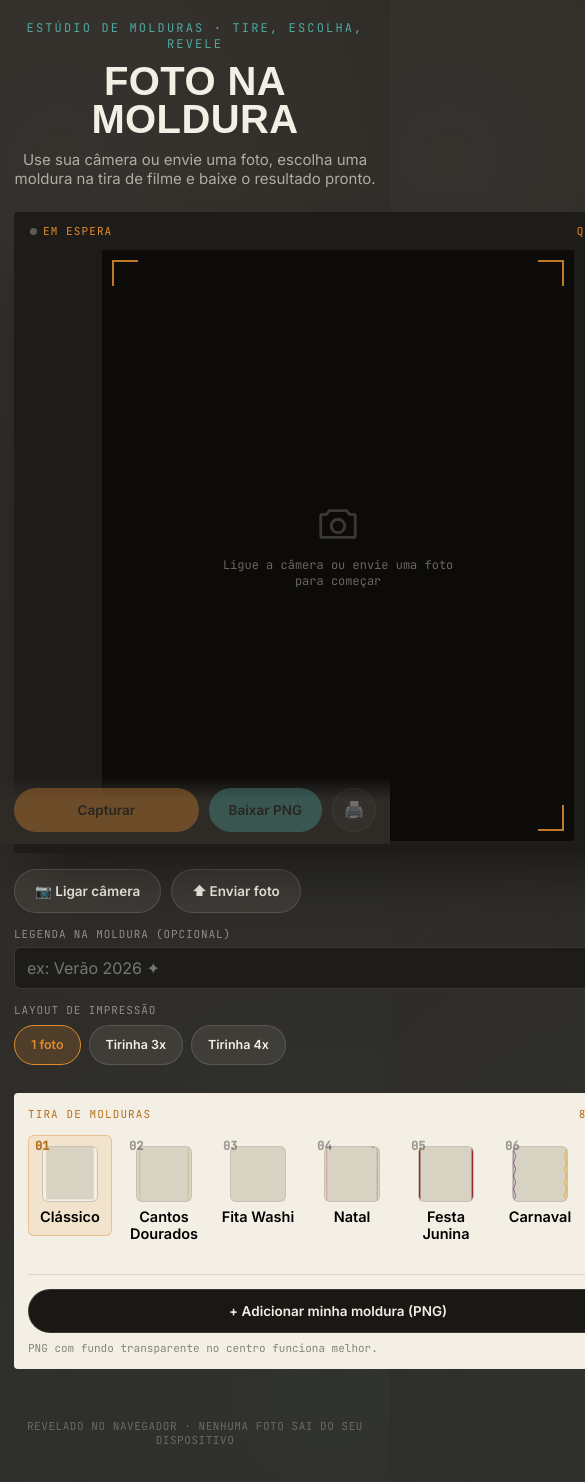
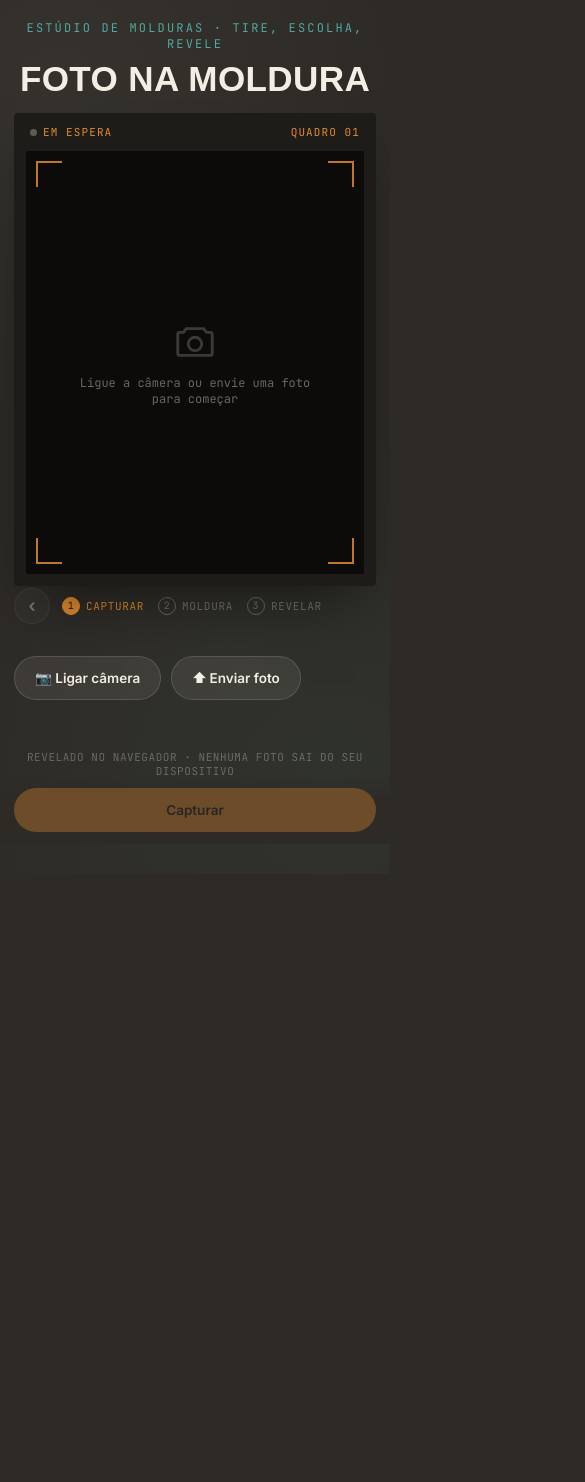
Before and after one commit to ruan-codes/estudio-molduras, a React (Vite) app: page / in a window 390 px wide. Shown: the top 1482 px of the page, 585 px wide, since content can reach past the window. After the commit the page ends 874 px from the top, so only its background shows below. Built offline with nearby package versions, Linux system fonts and the light colour scheme; a web font is replaced by a local one.

Commit message:
feat: refactor app structure to implement wizard flow with new components

```diff
--- a/src/App.jsx
+++ b/src/App.jsx
@@ -2,10 +2,10 @@ import { useEffect, useRef, useState } from 'react'
 import Header from './components/Header.jsx'
 import Footer from './components/Footer.jsx'
 import Viewfinder from './components/Viewfinder.jsx'
-import Controls from './components/Controls.jsx'
-import CaptionInput from './components/CaptionInput.jsx'
+import StepProgress from './components/StepProgress.jsx'
+import CameraActions from './components/CameraActions.jsx'
+import ResultPanel from './components/ResultPanel.jsx'
 import FrameStrip from './components/FrameStrip.jsx'
-import PrintOptions from './components/PrintOptions.jsx'
 import { useCamera } from './hooks/useCamera.js'
 import { captureVideoFrame, loadImage, renderComposite, renderPrintStrip } from './utils/canvas.js'
 import { frames as builtInFrames } from './data/frames.js'
@@ -31,6 +31,13 @@ export default function App() {
   const [caption, setCaption] = useState('')
   const [hasResult, setHasResult] = useState(false)
   const [printLayout, setPrintLayout] = useState('single')
+
+  // Etapa do fluxo mobile (1 Capturar · 2 Moldura · 3 Revelar). No desktop
+  // esse estado é ignorado visualmente — lá as duas áreas ficam sempre
+  // visíveis lado a lado (ver regras dentro de @media no global.css).
+  const [step, setStep] = useState(1)
+  const nextStep = () => setStep((s) => Math.min(3, s + 1))
+  const prevStep = () => setStep((s) => Math.max(1, s - 1))
 
   const allFrames = [...builtInFrames, ...customFrames]
   const activeFrame = allFrames.find((f) => f.id === activeFrameId) || null
@@ -63,6 +70,7 @@ export default function App() {
     const img = await captureVideoFrame(videoRef.current, facingMode === 'user')
     setPhotoImg(img)
     stopCamera()
+    setStep(2) // depois de capturar, segue automaticamente pra escolha de moldura
   }
 
   function handleUploadClick() {
@@ -74,6 +82,7 @@ export default function App() {
     reader.onload = async (ev) => {
       const img = await loadImage(ev.target.result)
       setPhotoImg(img)
+      setStep(2) // mesma lógica de avanço automático ao enviar uma foto
     }
     reader.readAsDataURL(file)
   }
@@ -114,11 +123,9 @@ export default function App() {
   const frameCounterLabel = `QUADRO ${String(frameIndex + 1).padStart(2, '0')}`
 
   return (
-    <div className="app">
+    <div className="app" data-active-step={step}>
       <Header />
 
-      <div className="stage">
-        <div>
       <Viewfinder
         videoRef={videoRef}
         canvasRef={canvasRef}
@@ -128,25 +135,34 @@ export default function App() {
         mirrorPreview={cameraActive && facingMode === 'user'}
       />
 
-          <Controls
+      {/* Barra de progresso do wizard — só aparece em telas mobile */}
+      <StepProgress step={step} onBack={prevStep} />
+
+      <div className="stage">
+        <div>
+          <CameraActions
             cameraActive={cameraActive}
             onToggleCamera={handleToggleCamera}
             onSwitchCamera={switchCamera}
             onUploadClick={handleUploadClick}
             onFileSelected={handleFileSelected}
             onShoot={handleShoot}
-            onDownload={handleDownload}
-            onPrint={handlePrint}
             canShoot={cameraActive}
-            canDownload={hasResult}
             fileInputRef={photoFileInputRef}
           />
 
-          <CaptionInput value={caption} onChange={setCaption} />
-
-          <PrintOptions value={printLayout} onChange={setPrintLayout} />
+          <ResultPanel
+            caption={caption}
+            onCaptionChange={setCaption}
+            printLayout={printLayout}
+            onPrintLayoutChange={setPrintLayout}
+            onDownload={handleDownload}
+            onPrint={handlePrint}
+            canDownload={hasResult}
+          />
         </div>
 
+        <div data-step="2">
           <FrameStrip
             frames={allFrames}
             activeFrameId={activeFrameId}
@@ -154,6 +170,13 @@ export default function App() {
             onUploadFrame={handleUploadFrame}
             fileInputRef={frameFileInputRef}
           />
+          {/* botão de avançar — só existe visualmente no fluxo mobile */}
+          <div className="controls controls-primary wizard-advance">
+            <button className="btn-primary" style={{ flex: 1 }} onClick={nextStep}>
+              Avançar → Revelar
+            </button>
+          </div>
+        </div>
       </div>
 
       {/* Usada só durante a impressão — fica escondida na tela normal (ver .print-only no CSS) */}
--- /dev/null
+++ b/src/components/CameraActions.jsx
@@ -0,0 +1,43 @@
+export default function CameraActions({
+    cameraActive,
+    onToggleCamera,
+    onSwitchCamera,
+    onUploadClick,
+    onFileSelected,
+    onShoot,
+    canShoot,
+    fileInputRef,
+  }) {
+    return (
+      <div data-step="1">
+        <div className="controls">
+          <button className="btn-ghost" onClick={onToggleCamera}>
+            {cameraActive ? '⏹ Desligar câmera' : '📷 Ligar câmera'}
+          </button>
+          {cameraActive && (
+            <button className="btn-ghost btn-icon" onClick={onSwitchCamera} aria-label="Trocar câmera">
+              🔄
+            </button>
+          )}
+          <button className="btn-ghost" onClick={onUploadClick}>
+            ⬆ Enviar foto
+          </button>
+          <input
+            ref={fileInputRef}
+            type="file"
+            accept="image/*"
+            onChange={(e) => {
+              const file = e.target.files?.[0]
+              if (file) onFileSelected(file)
+              e.target.value = ''
+            }}
+          />
+        </div>
+        <div className="controls controls-primary">
+          <button className="btn-primary" style={{ flex: 1 }} onClick={onShoot} disabled={!canShoot}>
+            Capturar
+          </button>
+        </div>
+      </div>
+    )
+  }
--- a/src/components/Controls.jsx
+++ /dev/null
@@ -1,52 +0,0 @@
-export default function Controls({
-  cameraActive,
-  onToggleCamera,
-  onSwitchCamera,
-  onUploadClick,
-  onFileSelected,
-  onShoot,
-  onDownload,
-  onPrint,
-  canShoot,
-  canDownload,
-  fileInputRef,
-}) {
-  return (
-    <>
-      <div className="controls">
-        <button className="btn-ghost" onClick={onToggleCamera}>
-          {cameraActive ? '⏹ Desligar câmera' : '📷 Ligar câmera'}
-        </button>
-        {cameraActive && (
-          <button className="btn-ghost btn-icon" onClick={onSwitchCamera} aria-label="Trocar câmera">
-            🔄
-          </button>
-        )}
-        <button className="btn-ghost" onClick={onUploadClick}>
-          ⬆ Enviar foto
-        </button>
-        <input
-          ref={fileInputRef}
-          type="file"
-          accept="image/*"
-          onChange={(e) => {
-            const file = e.target.files?.[0]
-            if (file) onFileSelected(file)
-            e.target.value = ''
-          }}
-        />
-      </div>
-      <div className="controls controls-primary">
-        <button className="btn-primary" onClick={onShoot} disabled={!canShoot}>
-          Capturar
-        </button>
-        <button className="btn-cyan" onClick={onDownload} disabled={!canDownload}>
-          Baixar PNG
-        </button>
-        <button className="btn-ghost btn-icon" onClick={onPrint} disabled={!canDownload} aria-label="Imprimir foto">
-          🖨️
-        </button>
-      </div>
-    </>
-  )
-}
--- /dev/null
+++ b/src/components/ResultPanel.jsx
@@ -0,0 +1,20 @@
+import CaptionInput from './CaptionInput.jsx'
+import PrintOptions from './PrintOptions.jsx'
+
+export default function ResultPanel({ caption, onCaptionChange, printLayout, onPrintLayoutChange, onDownload, onPrint, canDownload }) {
+  return (
+    <div data-step="3">
+      <CaptionInput value={caption} onChange={onCaptionChange} />
+      <PrintOptions value={printLayout} onChange={onPrintLayoutChange} />
+
+      <div className="controls controls-primary">
+        <button className="btn-cyan" style={{ flex: 1 }} onClick={onDownload} disabled={!canDownload}>
+          Baixar PNG
+        </button>
+        <button className="btn-ghost btn-icon" onClick={onPrint} disabled={!canDownload} aria-label="Imprimir foto">
+          🖨️
+        </button>
+      </div>
+    </div>
+  )
+}
--- /dev/null
+++ b/src/components/StepProgress.jsx
@@ -0,0 +1,23 @@
+const STEPS = [
+    { id: 1, label: 'Capturar' },
+    { id: 2, label: 'Moldura' },
+    { id: 3, label: 'Revelar' },
+  ]
+
+  export default function StepProgress({ step, onBack }) {
+    return (
+      <div className="wizard-nav">
+        <button className="wizard-back" onClick={onBack} disabled={step === 1} aria-label="Voltar para a etapa anterior">
+          ‹
+        </button>
+        <div className="wizard-steps">
+          {STEPS.map((s) => (
+            <span key={s.id} className={`wizard-step ${s.id === step ? 'active' : s.id < step ? 'done' : ''}`}>
+              <span className="wizard-step-dot">{s.id < step ? '✓' : s.id}</span>
+              {s.label}
+            </span>
+          ))}
+        </div>
+      </div>
+    )
+  }
--- a/src/styles/global.css
+++ b/src/styles/global.css
@@ -30,10 +30,14 @@ body {
 .app-header {
   text-align: center;
   margin-bottom: 40px;
+  transition: opacity 0.2s ease;
 }
 @media (max-width: 600px) {
   .app-header {
-    margin-bottom: 24px;
+    margin-bottom: 18px;
+  }
+  .app-header p {
+    display: none;
   }
 }
 .eyebrow {
@@ -50,6 +54,11 @@ body {
   font-size: clamp(40px, 8vw, 76px);
   letter-spacing: 0.01em;
   line-height: 0.95;
+}
+@media (max-width: 600px) {
+  .app-header h1 {
+    font-size: clamp(28px, 9vw, 48px);
+  }
 }
 .app-header p {
   margin-top: 12px;
@@ -70,6 +79,121 @@ body {
   .stage {
     grid-template-columns: 1fr;
   }
+}
+
+/* Wizard mobile: depois da etapa 1, esconde o cabeçalho grande — a barra de
+   progresso (.wizard-nav) já dá o contexto de onde a pessoa está */
+@media (max-width: 860px) {
+  .app[data-active-step="2"] .app-header,
+  .app[data-active-step="3"] .app-header {
+    display: none;
+  }
+}
+
+/* Cada bloco de etapa (data-step="1|2|3") não cria caixa própria no desktop
+   — fica "transparente" no layout, preservando o grid de duas colunas como
+   sempre foi. Só em telas estreitas ele passa a ser mostrado/escondido de
+   acordo com a etapa ativa, formando o fluxo tipo wizard. */
+[data-step] {
+  display: contents;
+}
+.wizard-nav {
+  display: none;
+}
+.wizard-advance {
+  display: none;
+}
+@media (max-width: 860px) {
+  [data-step] {
+    display: block;
+  }
+  .app[data-active-step] [data-step] {
+    display: none;
+  }
+  .app[data-active-step='1'] [data-step='1'],
+  .app[data-active-step='2'] [data-step='2'],
+  .app[data-active-step='3'] [data-step='3'] {
+    display: block;
+    animation: stepFade 0.25s ease;
+  }
+
+  .wizard-nav {
+    display: flex;
+    align-items: center;
+    gap: 12px;
+    margin: 2px 0 16px;
+  }
+  .wizard-advance {
+    display: flex;
+  }
+}
+@keyframes stepFade {
+  from {
+    opacity: 0;
+    transform: translateY(6px);
+  }
+  to {
+    opacity: 1;
+    transform: translateY(0);
+  }
+}
+
+.wizard-back {
+  width: 36px;
+  height: 36px;
+  min-height: 36px;
+  border-radius: 50%;
+  background: rgba(244, 239, 228, 0.08);
+  color: var(--paper);
+  border: 1px solid var(--line);
+  font-size: 18px;
+  line-height: 1;
+  padding: 0;
+  flex-shrink: 0;
+}
+.wizard-steps {
+  display: flex;
+  gap: 14px;
+  font-family: var(--font-mono);
+  font-size: 11px;
+  letter-spacing: 0.06em;
+  text-transform: uppercase;
+  color: rgba(244, 239, 228, 0.35);
+  flex: 1;
+  overflow-x: auto;
+}
+.wizard-step {
+  display: flex;
+  align-items: center;
+  gap: 6px;
+  white-space: nowrap;
+  transition: color 0.2s ease;
+}
+.wizard-step-dot {
+  width: 18px;
+  height: 18px;
+  border-radius: 50%;
+  display: inline-flex;
+  align-items: center;
+  justify-content: center;
+  border: 1px solid rgba(244, 239, 228, 0.3);
+  font-size: 10px;
+  transition: background 0.2s ease, border-color 0.2s ease;
+}
+.wizard-step.active {
+  color: var(--amber);
+}
+.wizard-step.active .wizard-step-dot {
+  background: var(--amber);
+  border-color: var(--amber);
+  color: var(--bg-deep);
+}
+.wizard-step.done {
+  color: rgba(244, 239, 228, 0.6);
+}
+.wizard-step.done .wizard-step-dot {
+  background: rgba(244, 239, 228, 0.15);
+  border-color: rgba(244, 239, 228, 0.4);
 }
 
 /* Viewfinder */
@@ -136,6 +260,15 @@ body {
   height: 100%;
   object-fit: cover;
   display: block;
+  animation: vfFadeIn 0.25s ease;
+}
+@keyframes vfFadeIn {
+  from {
+    opacity: 0;
+  }
+  to {
+    opacity: 1;
+  }
 }
 .corner {
   position: absolute;
@@ -378,9 +511,27 @@ input[type='file'] {
 .frame-option:hover {
   background: rgba(0, 0, 0, 0.04);
 }
+.frame-option {
+  transition: background 0.15s ease, border-color 0.15s ease;
+}
 .frame-option.active {
   background: rgba(224, 138, 46, 0.12);
   border-color: rgba(224, 138, 46, 0.4);
+}
+.frame-option.active::before {
+  content: '';
+  position: absolute;
+  left: -1px;
+  top: 8px;
+  bottom: 8px;
+  width: 3px;
+  border-radius: 2px;
+  background: var(--amber);
+}
+@media (max-width: 600px) {
+  .frame-option.active::before {
+    display: none;
+  }
 }
 .frame-item:not(:last-child) .frame-option::after {
   content: '';
@@ -398,121 +549,6 @@ input[type='file'] {
     scroll-snap-align: start;
   }
   .frame-item:not(:last-child) .frame-option::after {
-    display: none;
-  }
-  .frame-option .desc {
-    display: none;
-  }
-  .frame-option .name {
-    font-size: 11.5px;
-    text-align: center;
-    line-height: 1.2;
-  }
-  .sprocket-num {
-    position: absolute;
-    top: 2px;
-    left: 6px;
-    width: auto;
-    font-size: 10px;
-  }
-}
-.sprocket-num {
-  font-family: var(--font-mono);
-  font-size: 12px;
-  color: rgba(0, 0, 0, 0.35);
-  width: 24px;
-  flex-shrink: 0;
-}
-.frame-option.active .sprocket-num {
-  color: var(--amber-dim);
-  font-weight: 600;
-}
-.swatch {
-  width: 38px;
-  height: 38px;
-  border-radius: var(--radius-sm);
-  flex-shrink: 0;
-  display: flex;
-  align-items: center;
-  justify-content: center;
-  background: #d8d2c2;
-  border: 1px solid rgba(0, 0, 0, 0.08);
-  overflow: hidden;
-}
-.swatch img {
-  width: 100%;
-  height: 100%;
-  object-fit: cover;
-}
-@media (max-width: 600px) {
-  .swatch {
-    width: 56px;
-    height: 56px;
-  }
-}
-.frame-option .name {
-  font-weight: 600;
-  font-size: 14.5px;
-}
-.frame-option .desc {
-  font-size: 12px;
-  color: rgba(0, 0, 0, 0.5);
-  margin-top: 1px;
-}
-@media (max-width: 600px) {
-  .filmstrip {
-    flex-direction: row;
-    overflow-x: auto;
-    gap: 10px;
-    padding-bottom: 6px;
-    -webkit-overflow-scrolling: touch;
-    scroll-snap-type: x proximity;
-  }
-  .filmstrip::-webkit-scrollbar {
-    height: 4px;
-  }
-  .filmstrip::-webkit-scrollbar-thumb {
-    background: rgba(0, 0, 0, 0.15);
-    border-radius: 4px;
-  }
-}
-.frame-option {
-  display: flex;
-  align-items: center;
-  gap: 14px;
-  padding: 11px 6px;
-  border-radius: var(--radius-sm);
-  cursor: pointer;
-  border: 1px solid transparent;
-  position: relative;
-  background: none;
-  width: 100%;
-  text-align: left;
-}
-.frame-option:hover {
-  background: rgba(0, 0, 0, 0.04);
-}
-.frame-option.active {
-  background: rgba(224, 138, 46, 0.12);
-  border-color: rgba(224, 138, 46, 0.4);
-}
-.frame-option:not(:last-child)::after {
-  content: '';
-  position: absolute;
-  left: 60px;
-  right: 0;
-  bottom: 0;
-  border-bottom: 1px dashed rgba(0, 0, 0, 0.12);
-}
-@media (max-width: 600px) {
-  .frame-option {
-    flex-direction: column;
-    flex: 0 0 84px;
-    gap: 6px;
-    padding: 10px 4px;
-    scroll-snap-align: start;
-  }
-  .frame-option:not(:last-child)::after {
     display: none;
   }
   .frame-option .desc {
```
Lines whose indentation alone changed are shown as unchanged.
